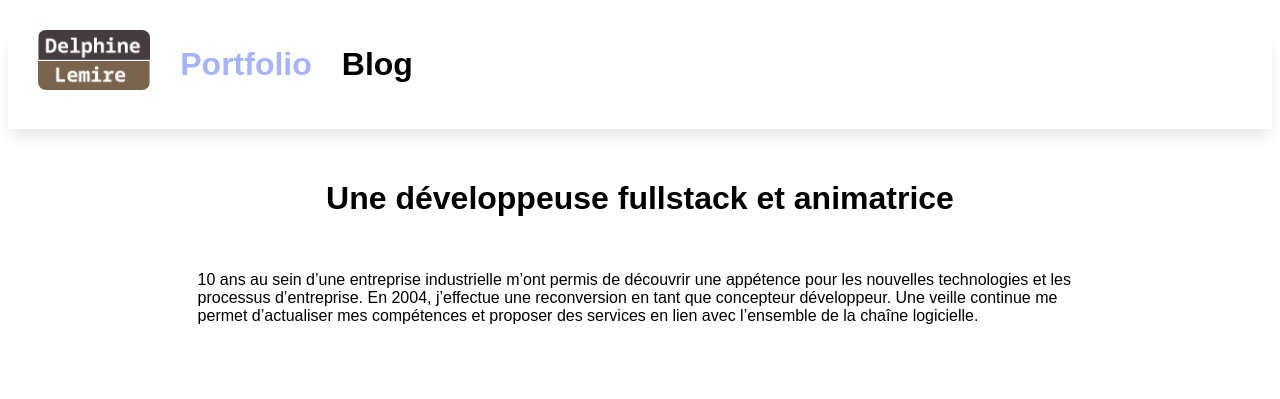
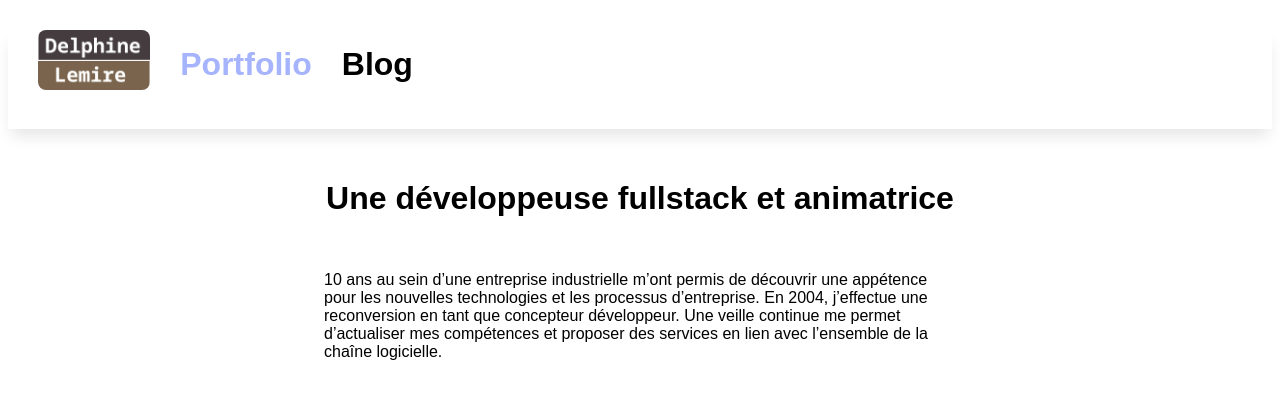
Before and after one commit to DelphineLemire/DelphineLemire.github.io, a Jekyll site: the page built from docs/portfolio.md, in a window 1280 px wide. Shown: the top 399 px of the page. Built offline with Jekyll 4.4.1, drawn with Linux system fonts in a browser that asks for light colours.

Commit message:
content size

```diff
--- a/docs/_sass/main.scss
+++ b/docs/_sass/main.scss
@@ -82,7 +82,7 @@ img.logo {
     align-items: center;
     flex-direction: column;
     padding: 30px;
-    max-width: 70%;
+    max-width: 50%;
 }
 .current {
     color: green;
```
